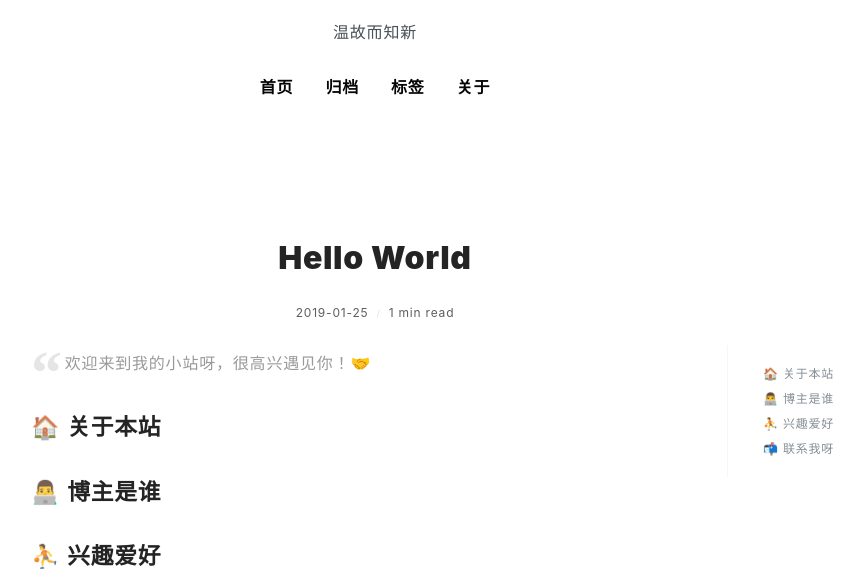
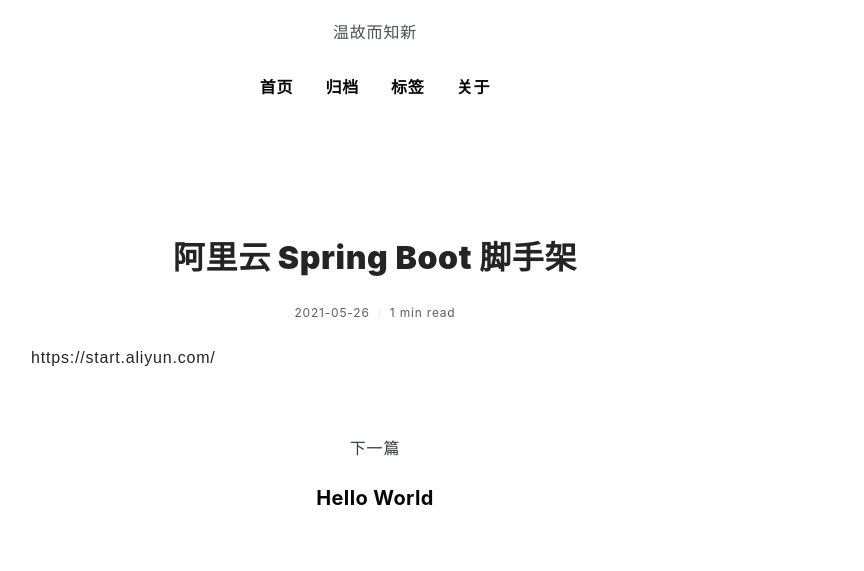
Before and after one commit to cc1024201/cc1024201.github.io, a plain HTML site: page post/a-li-yun-spring-boot-jiao-shou-jia/index.html in a window 1280 px wide. Shown: the part 240-811 px from the top of the page, without its empty margins (265-1129 px from the left). Drawn offline with nearby package versions, Linux system fonts and the light colour scheme; a web font is replaced by a local one.

Commit message:
update from gridea: 2021-05-26 23:25:57

```diff
--- a/post/about/index.html
+++ b/post/a-li-yun-spring-boot-jiao-shou-jia/index.html
@@ -2,23 +2,17 @@
   <head>
     <meta charset="utf-8" />
 <meta name="viewport" content="width=device-width, initial-scale=1" />
-<title>Hello World | zhcao.blog</title>
-<link rel="shortcut icon" href="https://cc1024201.github.io/favicon.ico?v=1622042271207">
+<title>阿里云 Spring Boot 脚手架 | zhcao.blog</title>
+<link rel="shortcut icon" href="https://cc1024201.github.io/favicon.ico?v=1622042753033">
 <link href="https://cdn.jsdelivr.net/npm/remixicon@2.3.0/fonts/remixicon.css" rel="stylesheet">
 <link rel="stylesheet" href="https://cc1024201.github.io/styles/main.css">
-<link rel="alternate" type="application/atom+xml" title="Hello World | zhcao.blog - Atom Feed" href="https://cc1024201.github.io/atom.xml">
+<link rel="alternate" type="application/atom+xml" title="阿里云 Spring Boot 脚手架 | zhcao.blog - Atom Feed" href="https://cc1024201.github.io/atom.xml">
 <link rel="stylesheet" href="https://fonts.googleapis.com/css?family=Droid+Serif:400,700">
 
 
 
-    <meta name="description" content="
-欢迎来到我的小站呀，很高兴遇见你！🤝
-
-🏠 关于本站
-👨‍💻 博主是谁
-⛹ 兴趣爱好
-📬 联系我呀
-..." />
+    <meta name="description" content="https://start.aliyun.com/
+" />
     <meta name="keywords" content="" />
     <link rel="stylesheet" href="https://cdnjs.cloudflare.com/ajax/libs/KaTeX/0.10.0/katex.min.css">
     <script src="https://cdn.bootcss.com/highlight.js/9.12.0/highlight.min.js"></script>
@@ -28,7 +22,7 @@
       <div class="main-content">
         <div class="site-header">
   <a href="https://cc1024201.github.io">
-  <img class="avatar" src="https://cc1024201.github.io/images/avatar.png?v=1622042271207" alt="">
+  <img class="avatar" src="https://cc1024201.github.io/images/avatar.png?v=1622042753033" alt="">
   </a>
   <h1 class="site-title">
     zhcao.blog
@@ -81,11 +75,11 @@
         <div class="post-detail">
           <article class="post">
             <h2 class="post-title">
-              Hello World
+              阿里云 Spring Boot 脚手架
             </h2>
             <div class="post-info">
               <span>
-                2019-01-25
+                2021-05-26
               </span>
               <span>
                 1 min read
@@ -95,32 +89,25 @@
 
             <div class="post-content-wrapper">
               <div class="post-content">
-                <blockquote>
-<p>欢迎来到我的小站呀，很高兴遇见你！🤝</p>
-</blockquote>
-<h2 id="关于本站">🏠 关于本站</h2>
-<h2 id="博主是谁">👨‍💻 博主是谁</h2>
-<h2 id="兴趣爱好">⛹ 兴趣爱好</h2>
-<h2 id="联系我呀">📬 联系我呀</h2>
+                <p>https://start.aliyun.com/</p>
 
               </div>
               <div class="toc-container">
-                <ul class="markdownIt-TOC">
-<li>
-<ul>
-<li><a href="#%E5%85%B3%E4%BA%8E%E6%9C%AC%E7%AB%99">🏠 关于本站</a></li>
-<li><a href="#%E5%8D%9A%E4%B8%BB%E6%98%AF%E8%B0%81">👨‍💻 博主是谁</a></li>
-<li><a href="#%E5%85%B4%E8%B6%A3%E7%88%B1%E5%A5%BD">⛹ 兴趣爱好</a></li>
-<li><a href="#%E8%81%94%E7%B3%BB%E6%88%91%E5%91%80">📬 联系我呀</a></li>
-</ul>
-</li>
-</ul>
 
               </div>
             </div>
           </article>
         </div>
 
+
+          <div class="next-post">
+            <div class="next">下一篇</div>
+            <a href="https://cc1024201.github.io/post/about/">
+              <h3 class="post-title">
+                Hello World
+              </h3>
+            </a>
+          </div>
 
 
 
```
Also changed, not shown: archives/index.html (+18 -2 lines), atom.xml (+10 -1 lines), index.html (+21 -2 lines), tags/index.html (+2 -2 lines).
